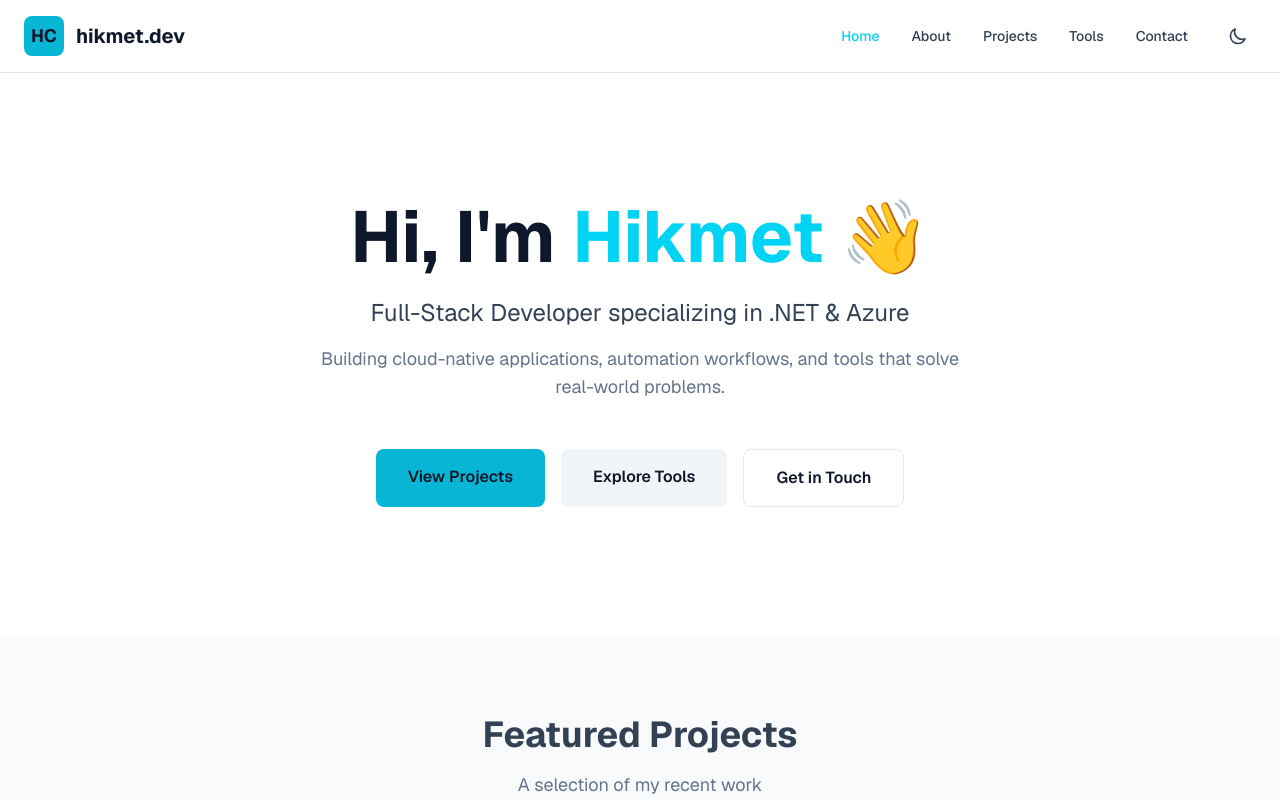
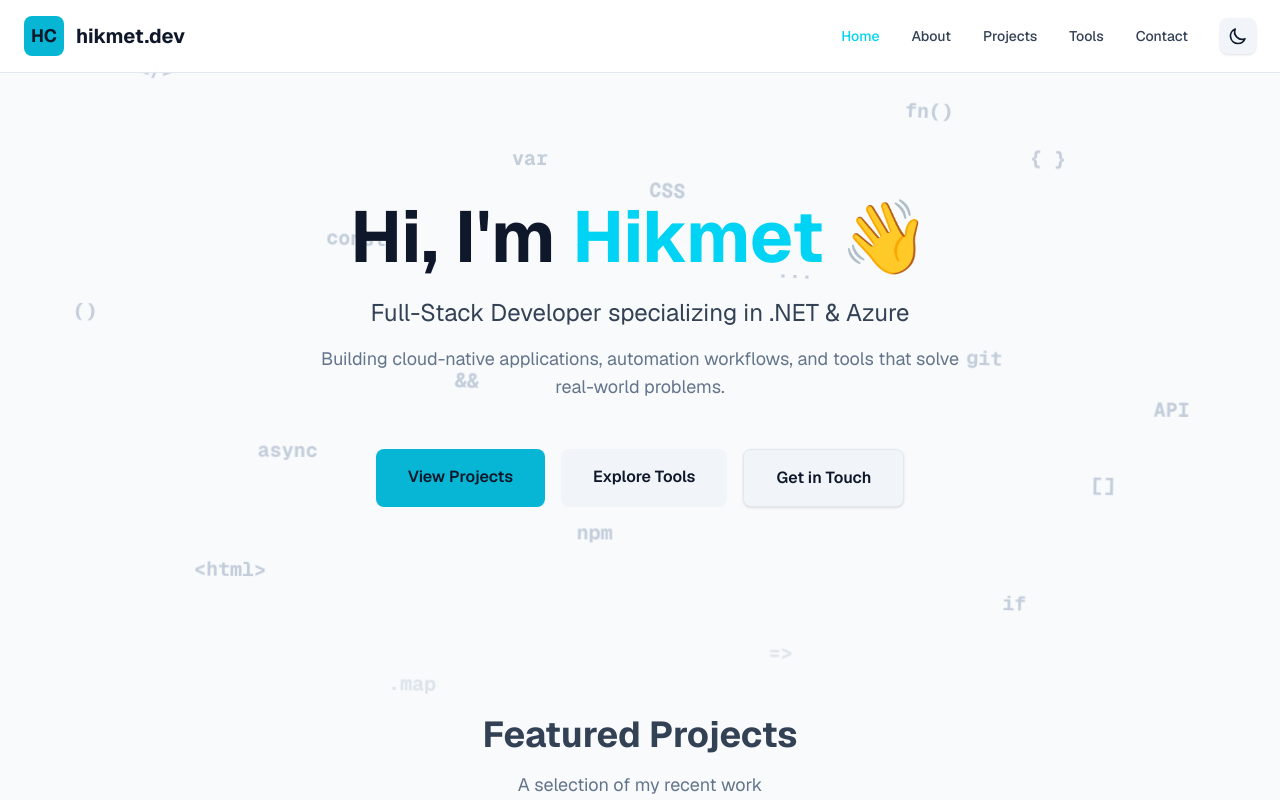
Before and after one commit to HC-98/Portfolio, a Next.js app in the folder portfolio/: page / in a window 1280 px wide. Shown: the top 800 px of the page. Built offline with nearby package versions, Linux system fonts and the light colour scheme.

Commit message:
improve UI and add animation

```diff
--- a/portfolio/src/app/globals.css
+++ b/portfolio/src/app/globals.css
@@ -31,12 +31,35 @@ body {
   min-height: 100vh;
   display: flex;
   flex-direction: column;
+  position: relative;
+  overflow-x: hidden;
+}
+
+main {
+  position: relative;
+  z-index: 1;
+  background: transparent;
+}
+
+nav,
+footer {
+  position: relative;
+  z-index: 10;
+  background: inherit;
 }
 
 :root.light body,
 :root.light main {
+  background: transparent;
+  color: #0f172a;
+}
+
+:root.light body::before {
+  content: '';
+  position: fixed;
+  inset: 0;
   background: #f8fafc;
-  color: #0f172a;
+  z-index: -1;
 }
 
 :root.dark body,
@@ -49,27 +72,28 @@ main {
 
 /* Light theme specific overrides */
 :root.light {
-  /* Background colors - main sections */
+  /* Background colors - main sections - make transparent to show animated bg */
   & .bg-slate-900,
   & .bg-slate-900\/50,
   & .bg-slate-900\/90 {
+    background-color: transparent !important;
+  }
+
+  /* Background colors - darker sections - slightly tinted */
+  & .bg-slate-950,
+  & .bg-slate-950\/50 {
+    background-color: rgba(248, 250, 252, 0.5) !important;
+  }
+
+  /* Background colors - cards - keep white for contrast */
+  & .rounded-xl.bg-slate-800,
+  & .rounded-2xl.bg-slate-800,
+  & .rounded-lg.bg-slate-800 {
     background-color: rgb(255 255 255) !important;
   }
 
-  /* Background colors - cards */
-  & .bg-slate-800,
-  & .bg-slate-800\/50,
-  & .bg-slate-800\/80 {
-    background-color: rgb(255 255 255) !important;
-  }
-
-  /* Background colors - darker sections */
-  & .bg-slate-950,
-  & .bg-slate-950\/50 {
-    background-color: rgb(248 250 252) !important;
-  }
-
-  /* Background colors - secondary buttons */
+  /* Buttons */
+  & .bg-slate-800:not(.rounded-xl):not(.rounded-2xl),
   & .bg-slate-700 {
     background-color: rgb(241 245 249) !important;
     color: rgb(15 23 42) !important;
@@ -147,8 +171,8 @@ main {
 
   /* Add subtle shadows to cards for depth in light mode */
   & .bg-slate-800,
-  & .bg-slate-800/50,
-  & .bg-slate-800/80 {
+  & .bg-slate-800\/50,
+  & .bg-slate-800\/80 {
     box-shadow: 0 1px 3px 0 rgb(0 0 0 / 0.1), 0 1px 2px -1px rgb(0 0 0 / 0.1) !important;
   }
 }
@@ -200,3 +224,24 @@ main {
   background: rgba(34, 211, 238, 0.4);
   color: #0f172a;
 }
+
+/* Floating Animation for Dev Icons */
+@keyframes float {
+  0%, 100% {
+    transform: translateY(0px) translateX(0px) rotate(0deg);
+  }
+  25% {
+    transform: translateY(-25px) translateX(10px) rotate(3deg);
+  }
+  50% {
+    transform: translateY(-50px) translateX(-10px) rotate(-3deg);
+  }
+  75% {
+    transform: translateY(-25px) translateX(15px) rotate(2deg);
+  }
+}
+
+.animate-float {
+  animation: float 30s ease-in-out infinite;
+  will-change: transform;
+}
--- a/portfolio/src/app/layout.tsx
+++ b/portfolio/src/app/layout.tsx
@@ -4,6 +4,7 @@ import "./globals.css";
 import { ThemeProvider } from "@/contexts/ThemeContext";
 import Navigation from "@/components/Navigation";
 import Footer from "@/components/Footer";
+import AnimatedBackground from "@/components/AnimatedBackground";
 
 const geistSans = Geist({
   variable: "--font-geist-sans",
@@ -49,6 +50,7 @@ export default function RootLayout({
     <html lang="en" suppressHydrationWarning>
       <body className={`${geistSans.variable} ${geistMono.variable} antialiased`}>
         <ThemeProvider>
+          <AnimatedBackground />
           <Navigation />
           {children}
           <Footer />
--- /dev/null
+++ b/portfolio/src/components/AnimatedBackground.tsx
@@ -0,0 +1,52 @@
+"use client";
+
+import { useTheme } from "@/contexts/ThemeContext";
+
+export default function AnimatedBackground() {
+  const { theme } = useTheme();
+
+  const icons = [
+    { symbol: '</>', top: '10%', left: '10%', delay: 0, duration: 25 },
+    { symbol: '{ }', top: '20%', left: '80%', delay: 2, duration: 30 },
+    { symbol: '<html>', top: '70%', left: '15%', delay: 4, duration: 28 },
+    { symbol: 'fn()', top: '15%', left: '70%', delay: 1, duration: 26 },
+    { symbol: '[]', top: '60%', left: '85%', delay: 3, duration: 32 },
+    { symbol: '=>', top: '80%', left: '60%', delay: 5, duration: 27 },
+    { symbol: 'const', top: '30%', left: '25%', delay: 2, duration: 29 },
+    { symbol: 'API', top: '50%', left: '90%', delay: 4, duration: 31 },
+    { symbol: '()', top: '40%', left: '5%', delay: 1, duration: 26 },
+    { symbol: '.map', top: '85%', left: '30%', delay: 3, duration: 28 },
+    { symbol: 'CSS', top: '25%', left: '50%', delay: 0, duration: 30 },
+    { symbol: 'npm', top: '65%', left: '45%', delay: 5, duration: 27 },
+    { symbol: 'git', top: '45%', left: '75%', delay: 2, duration: 29 },
+    { symbol: 'async', top: '55%', left: '20%', delay: 4, duration: 31 },
+    { symbol: '...', top: '35%', left: '60%', delay: 1, duration: 26 },
+    { symbol: 'if', top: '75%', left: '78%', delay: 3, duration: 28 },
+    { symbol: 'var', top: '18%', left: '40%', delay: 6, duration: 29 },
+    { symbol: '&&', top: '48%', left: '35%', delay: 2, duration: 27 },
+  ];
+
+  return (
+    <div
+      className={`fixed inset-0 pointer-events-none overflow-hidden transition-opacity duration-700 ${
+        theme === 'light' ? 'opacity-100' : 'opacity-0'
+      }`}
+      style={{ zIndex: 0 }}
+    >
+      {icons.map((icon, index) => (
+        <div
+          key={index}
+          className="absolute text-slate-400/50 font-mono text-lg md:text-xl font-bold animate-float"
+          style={{
+            top: icon.top,
+            left: icon.left,
+            animationDelay: `${icon.delay}s`,
+            animationDuration: `${icon.duration}s`,
+          }}
+        >
+          {icon.symbol}
+        </div>
+      ))}
+    </div>
+  );
+}
```
